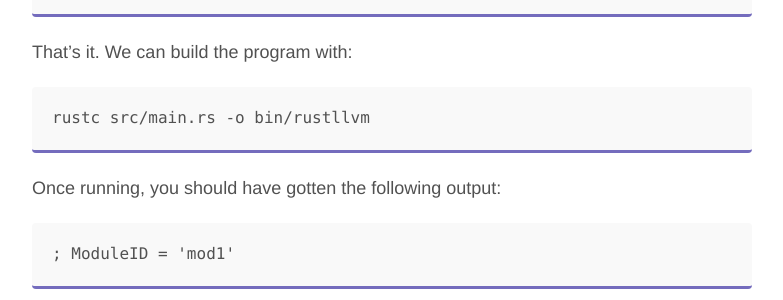
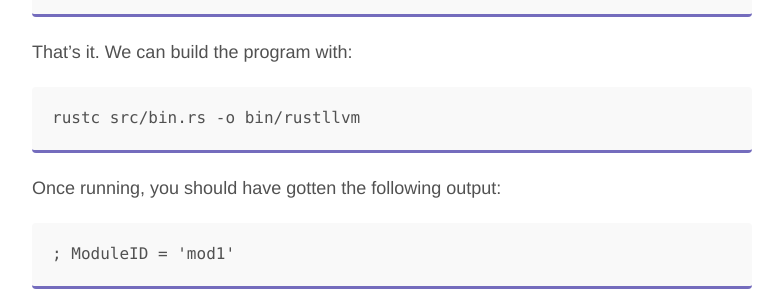
Before and after one commit to thehydroimpulse/hydrocodedesign, a Jekyll site: the page built from _posts/2014-01-31-llvm-with-rust.md, in a window 1280 px wide and 900 px high, scrolled down 2939 px. Shown: the part 152-452 px from the top of the window, without its empty margins (248-1031 px from the left). Built offline with Jekyll 4.4.1, drawn with Linux system fonts in a browser that asks for light colours; Markdown is read by kramdown in place of the engine named in the settings; comment, search, counter and statistics services are not loaded; some of the changed text lies outside the part shown.

Commit message:
push
Signed-off-by: Daniel Fagnan <dnfagnan@gmail.com>

````diff
--- a/_posts/2014-01-31-llvm-with-rust.md
+++ b/_posts/2014-01-31-llvm-with-rust.md
@@ -14,7 +14,7 @@
 
 Now, the first order of operations is to link against `rustc`, the Rust compiler library. I'll also note that Rust is very good at handling this type of stuff, without adding any arguments to `rustc` &mdash; the compiler executable.
 
-Let's begin to define our program. We'll create a new file called `main.rs` and it's full path being `src/main.rs`. This is standard Rust operations.
+Let's begin to define our program. We'll create a new file called `bin.rs` and it's full path being `src/bin.rs`. This is standard Rust operations.
 
 ```rust
 fn main() {
@@ -103,7 +103,7 @@
 That's it. We can build the program with:
 
 ```
-rustc src/main.rs -o bin/rustllvm
+rustc src/bin.rs -o bin/rustllvm
 ```
 
 Once running, you should have gotten the following output:
````
Also changed, not shown: 3 other files.
